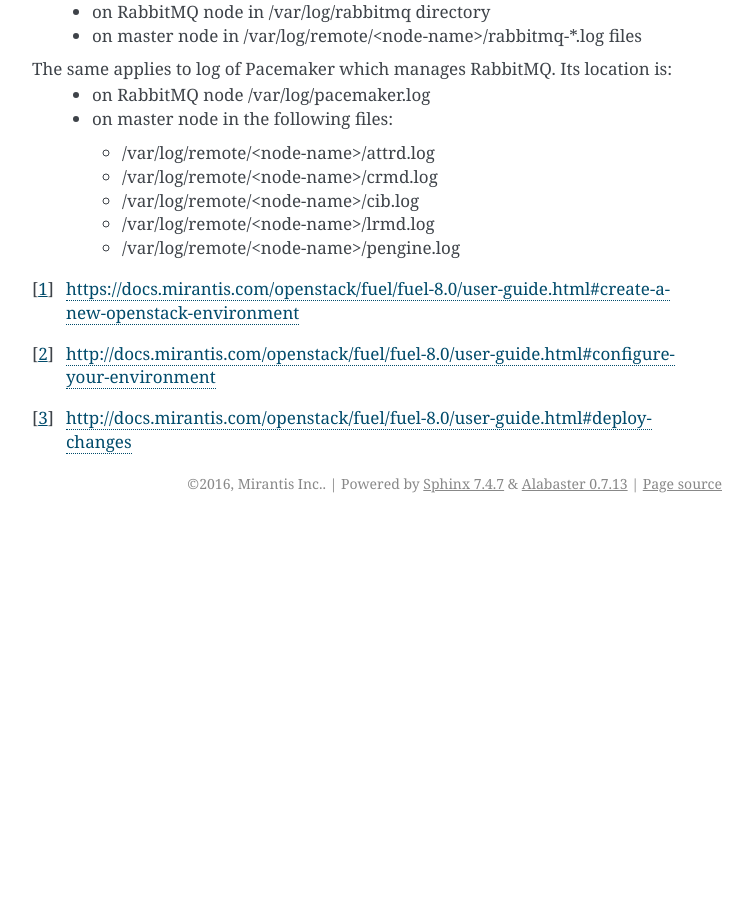
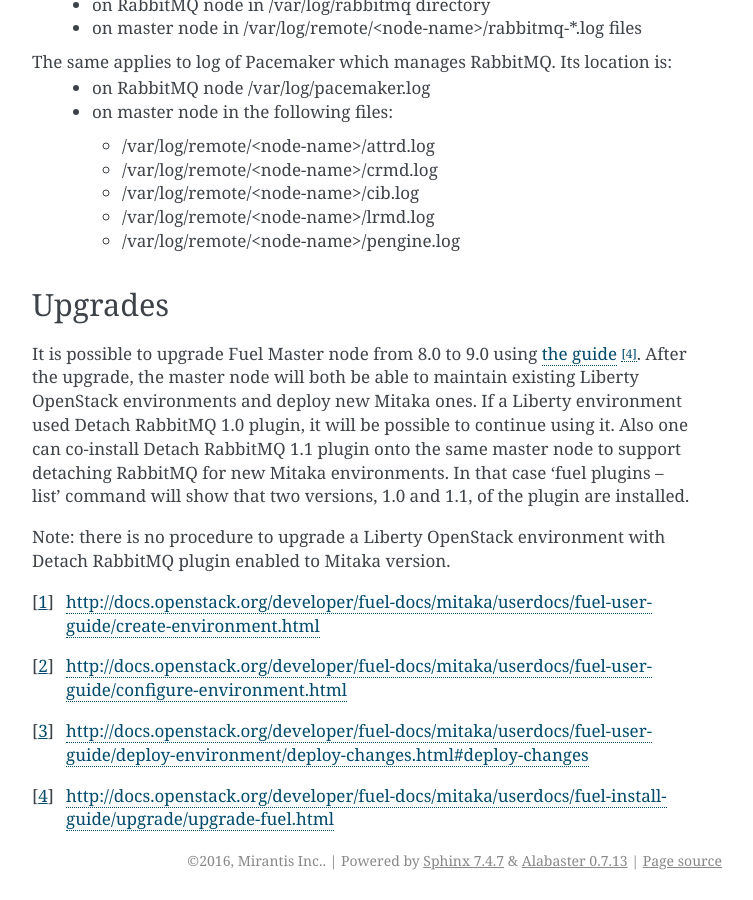
Before and after one commit to openstack-archive/fuel-plugin-detach-rabbitmq, a Sphinx documentation site: the page built from docs/source/user_guide.rst, in a window 1280 px wide and 900 px high, scrolled down 1737 px. Shown: the whole window, without its empty margins (388-1141 px from the left). Built offline with Sphinx 7.4.7, drawn with Linux system fonts in a browser that asks for light colours; before the commit the page ends 2260 px from its top, so only the background shows below that; some of the changed text lies outside the part shown.

Commit message:
Update documentation for 1.1/Mitaka release
Change-Id: I7c527a47311dbd7cf7abe5cb42e88f58bacb9c0d

```diff
--- a/docs/source/conf.py
+++ b/docs/source/conf.py
@@ -54,9 +54,9 @@
 # built documents.
 #
 # The short X.Y version.
-version = u'1.0-1.0.1-1'
+version = u'1.1-1.1.1-1'
 # The full version, including alpha/beta/rc tags.
-release = u'1.0-1.0.1-1'
+release = u'1.1-1.1.1-1'
 
 # The language for content autogenerated by Sphinx. Refer to documentation
 # for a list of supported languages.
@@ -199,7 +199,7 @@
 #html_search_scorer = 'scorer.js'
 
 # Output file base name for HTML help builder.
-htmlhelp_basename = 'DetachRabbitMQpluginforFueldoc'
+htmlhelp_basename = 'DetachRabbitMQPluginforFuelDoc'
 
 # -- Options for LaTeX output ---------------------------------------------
 
@@ -221,7 +221,7 @@
 # (source start file, target name, title,
 #  author, documentclass [howto, manual, or own class]).
 latex_documents = [
-    (master_doc, 'DetachRabbitMQpluginforFuel.tex', u'Detach RabbitMQ plugin for Fuel Documentation',
+    (master_doc, 'DetachRabbitMQPluginforFuel.tex', u'Detach RabbitMQ plugin for Fuel Documentation',
      u'Mirantis Inc.', 'manual'),
 ]
 
@@ -268,8 +268,8 @@
 # (source start file, target name, title, author,
 #  dir menu entry, description, category)
 texinfo_documents = [
-    (master_doc, 'DetachRabbitMQpluginforFuel', u'Detach RabbitMQ plugin for Fuel Documentation',
-     author, 'DetachRabbitMQpluginforFuel', 'One line description of project.',
+    (master_doc, 'DetachRabbitMQPluginforFuel', u'Detach RabbitMQ plugin for Fuel Documentation',
+     author, 'DetachRabbitMQPluginforFuel', 'One line description of project.',
      'Miscellaneous'),
 ]
 
--- a/docs/source/overview.rst
+++ b/docs/source/overview.rst
@@ -23,9 +23,9 @@
 +----------------------------+--------------------+
 | Requirement                | Version/Comment    |
 +============================+====================+
-| Fuel                       | 8.0 release        |
+| Fuel                       | 9.x release        |
 +----------------------------+--------------------+
-| OpenStack compatibility    | Liberty            |
+| OpenStack compatibility    | Mitaka             |
 +----------------------------+--------------------+
 | Operating systems          | Ubuntu 14.04 LTS   |
 +----------------------------+--------------------+
--- a/docs/source/user_guide.rst
+++ b/docs/source/user_guide.rst
@@ -7,7 +7,7 @@
 #. After the plugin is installed, `create a new OpenStack environment`_.
 
 #. Open the Settings tab of the Fuel web UI and then select the Other menu.
-   Select "Separate RabbitMQ from controller" checkbox. With the radio button
+   Select "Detach RabbitMQ Plugin" checkbox. With the radio button
    below select the plugin version (multiple options are available only when
    several versions of the plugin are installed):
 
@@ -55,8 +55,24 @@
    - /var/log/remote/<node-name>/lrmd.log
    - /var/log/remote/<node-name>/pengine.log
 
+Upgrades
+--------
+
+It is possible to upgrade Fuel Master node from 8.0 to 9.0 using `the guide`_.
+After the upgrade, the master node will both be able to maintain existing
+Liberty OpenStack environments and deploy new Mitaka ones. If a Liberty
+environment used Detach RabbitMQ 1.0 plugin, it will be possible to continue
+using it. Also one can co-install Detach RabbitMQ 1.1 plugin onto the same
+master node to support detaching RabbitMQ for new Mitaka environments. In that
+case 'fuel plugins --list' command will show that two versions, 1.0 and 1.1,
+of the plugin are installed.
+
+Note: there is no procedure to upgrade a Liberty OpenStack environment with
+Detach RabbitMQ plugin enabled to Mitaka version.
+
 
 .. target-notes::
-.. _create a new OpenStack environment: https://docs.mirantis.com/openstack/fuel/fuel-8.0/user-guide.html#create-a-new-openstack-environment
-.. _configuring your environment: http://docs.mirantis.com/openstack/fuel/fuel-8.0/user-guide.html#configure-your-environment
-.. _Deploy your environment: http://docs.mirantis.com/openstack/fuel/fuel-8.0/user-guide.html#deploy-changes
+.. _create a new OpenStack environment: http://docs.openstack.org/developer/fuel-docs/mitaka/userdocs/fuel-user-guide/create-environment.html
+.. _configuring your environment: http://docs.openstack.org/developer/fuel-docs/mitaka/userdocs/fuel-user-guide/configure-environment.html
+.. _Deploy your environment: http://docs.openstack.org/developer/fuel-docs/mitaka/userdocs/fuel-user-guide/deploy-environment/deploy-changes.html#deploy-changes
+.. _the guide: http://docs.openstack.org/developer/fuel-docs/mitaka/userdocs/fuel-install-guide/upgrade/upgrade-fuel.html
```
Also changed, not shown: docs/source/index.rst (+0 -7 lines), docs/source/installation_guide.rst (+6 -6 lines), docs/source/_static/enable_plugin.png.
